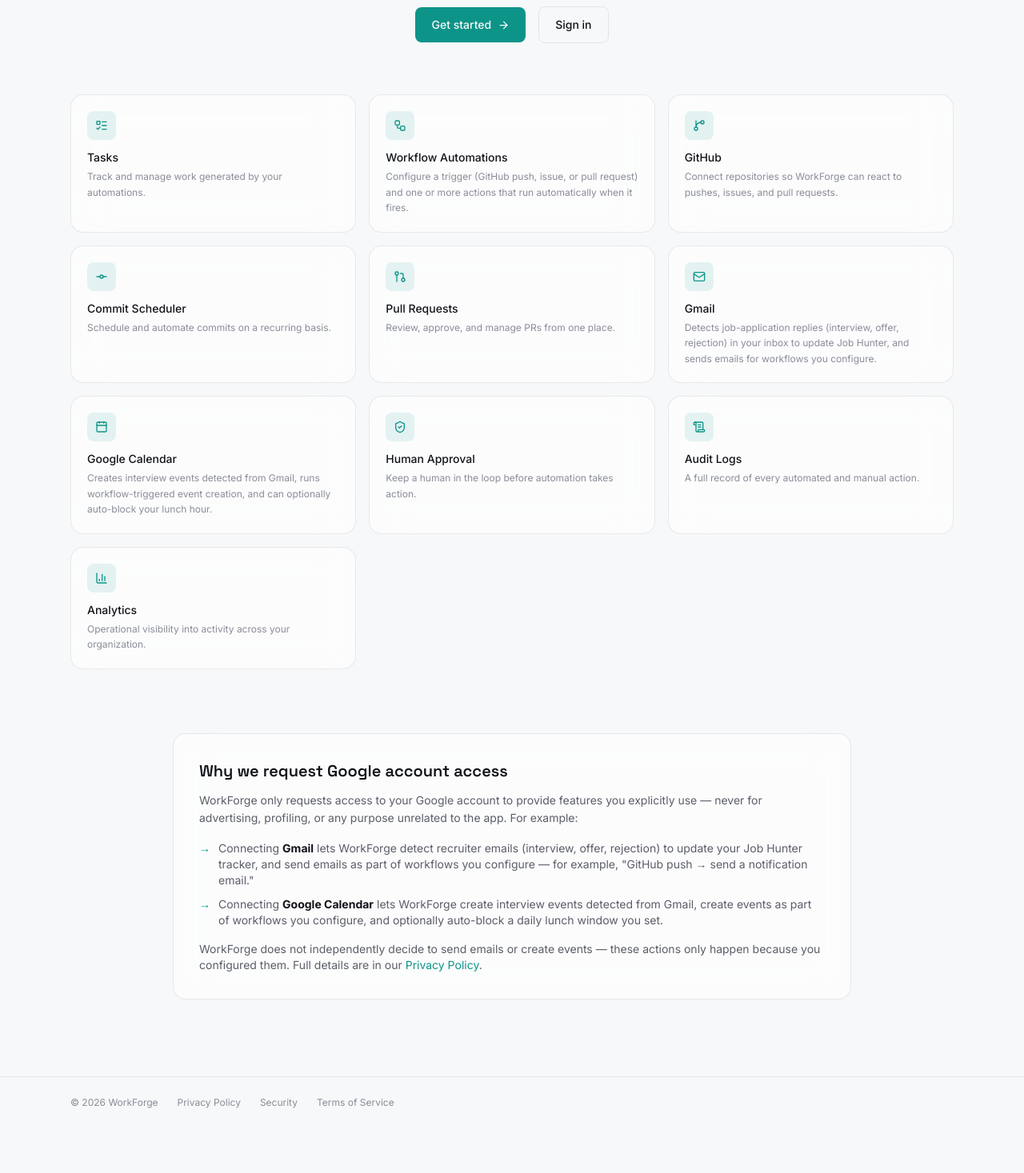
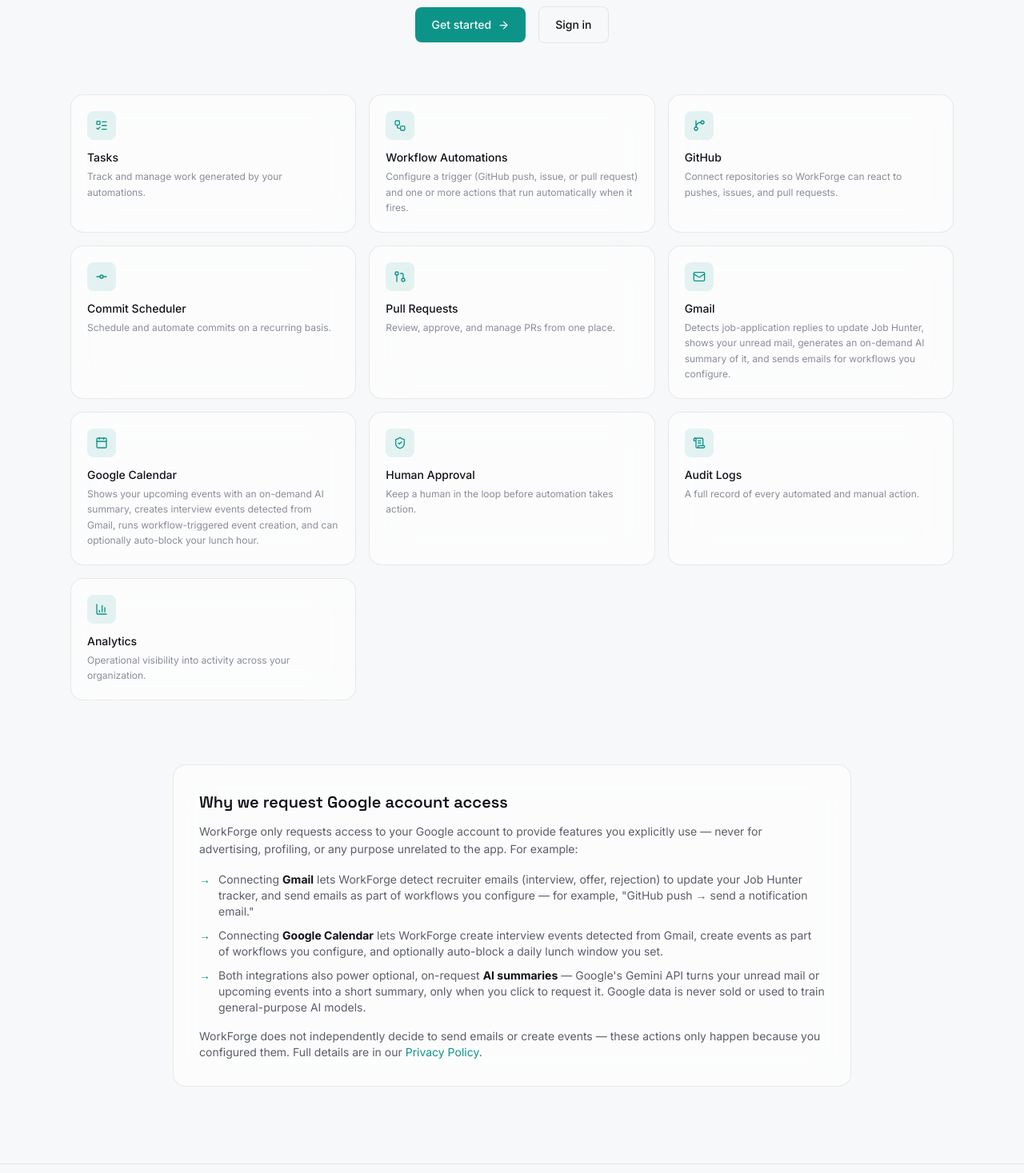
Before and after one commit to KeshavKandoi/AI-AUTOMATION, a React (Vite) app in the folder ai-coo-frontend/: page / in a window 1280 px wide. Shown: the part 425-1892 px from the top of the page at 80% size. Before the commit the page ends 1836 px from the top, so only its background shows below. Built offline with nearby package versions, Linux system fonts and the light colour scheme; no server answers.

Commit message:
feat: update Gmail and Google Calendar descriptions for clarity and detail

```diff
--- a/ai-coo-frontend/src/pages/home/Home.tsx
+++ b/ai-coo-frontend/src/pages/home/Home.tsx
@@ -11,8 +11,8 @@ const FEATURES = [
   { icon: GitBranch, title: 'GitHub', description: 'Connect repositories so WorkForge can react to pushes, issues, and pull requests.' },
   { icon: GitCommitHorizontal, title: 'Commit Scheduler', description: 'Schedule and automate commits on a recurring basis.' },
   { icon: GitPullRequest, title: 'Pull Requests', description: 'Review, approve, and manage PRs from one place.' },
-  { icon: Mail, title: 'Gmail', description: 'Detects job-application replies (interview, offer, rejection) in your inbox to update Job Hunter, and sends emails for workflows you configure.' },
-  { icon: Calendar, title: 'Google Calendar', description: 'Creates interview events detected from Gmail, runs workflow-triggered event creation, and can optionally auto-block your lunch hour.' },
+  { icon: Mail, title: 'Gmail', description: 'Detects job-application replies to update Job Hunter, shows your unread mail, generates an on-demand AI summary of it, and sends emails for workflows you configure.' },
+  { icon: Calendar, title: 'Google Calendar', description: 'Shows your upcoming events with an on-demand AI summary, creates interview events detected from Gmail, runs workflow-triggered event creation, and can optionally auto-block your lunch hour.' },
   { icon: ShieldCheck, title: 'Human Approval', description: 'Keep a human in the loop before automation takes action.' },
   { icon: ScrollText, title: 'Audit Logs', description: 'A full record of every automated and manual action.' },
   { icon: BarChart3, title: 'Analytics', description: 'Operational visibility into activity across your organization.' },
@@ -138,6 +138,10 @@ export default function Home() {
                 <span className="text-[var(--color-signal)]">→</span>
                 <span>Connecting <strong className="text-[var(--color-text-primary)]">Google Calendar</strong> lets WorkForge create interview events detected from Gmail, create events as part of workflows you configure, and optionally auto-block a daily lunch window you set.</span>
               </li>
+              <li className="flex gap-2.5">
+                <span className="text-[var(--color-signal)]">→</span>
+                <span>Both integrations also power optional, on-request <strong className="text-[var(--color-text-primary)]">AI summaries</strong> — Google's Gemini API turns your unread mail or upcoming events into a short summary, only when you click to request it. Google data is never sold or used to train general-purpose AI models.</span>
+              </li>
             </ul>
             <p className="mt-4 text-sm text-[var(--color-text-muted)]">
               WorkForge does not independently decide to send emails or create events — these actions only
```
